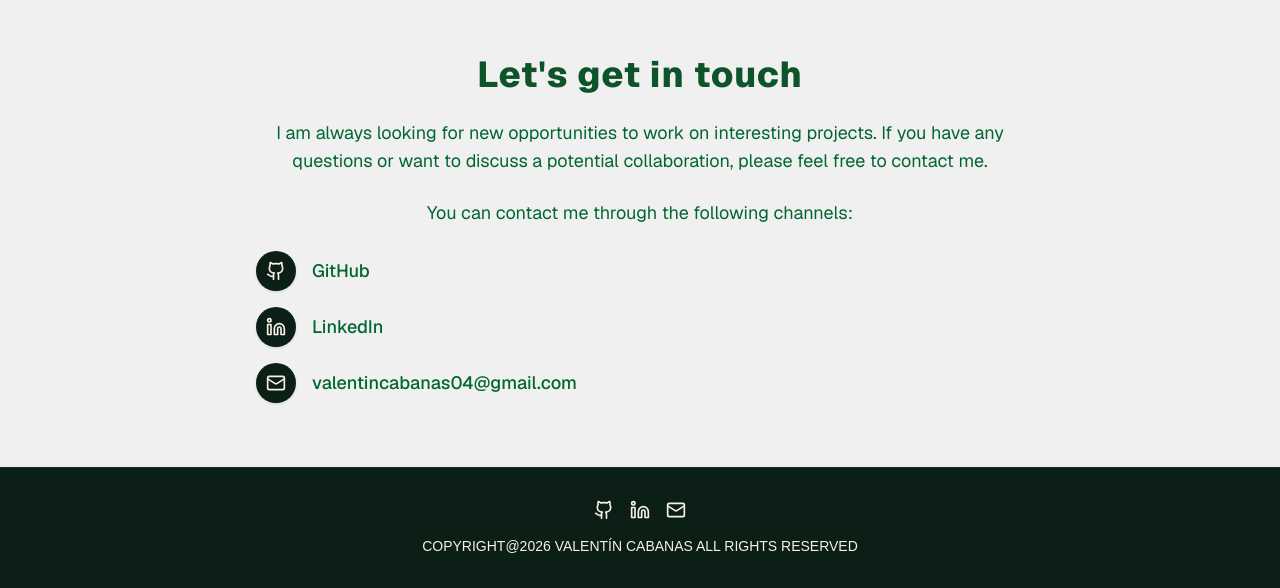
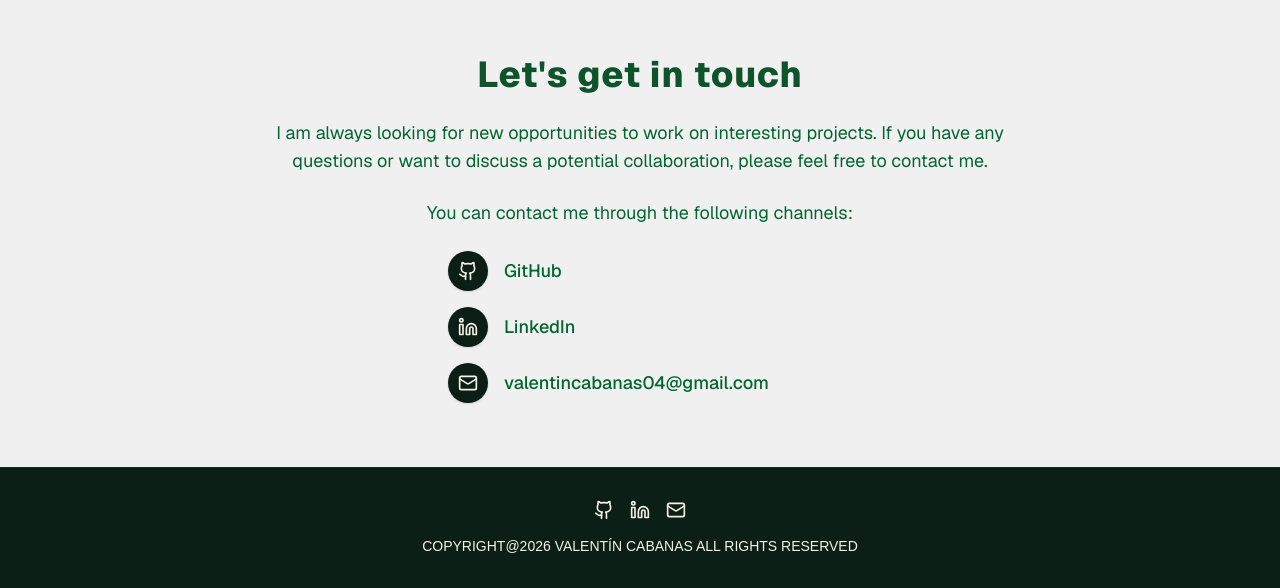
Before and after one commit to Valenc04/Portfolio, a Next.js app: page / in a window 1280 px wide. Shown: the part 1171-1759 px from the top of the page. Built offline with nearby package versions, Linux system fonts and the light colour scheme.

Commit message:
secccion contacto terminada, falta detalle en section sobre mi

```diff
--- a/app/page.tsx
+++ b/app/page.tsx
@@ -60,12 +60,12 @@ export default function Home() {
             You can contact me through the following channels:
           </p>
           <ul className="flex flex-col gap-4 w-full">
-            <li>
+            <li className="w-full flex justify-center">
               <a
                 href="https://github.com/Valenc04"
                 target="_blank"
                 rel="noopener noreferrer"
-                className="group flex items-center gap-4 justify-center sm:justify-start"
+                className="group flex items-center gap-4 w-full max-w-sm justify-start"
               >
                 <span className="flex items-center justify-center w-10 h-10 rounded-full bg-[#0b1f17] text-[#f5f1e6] shadow-sm transition-transform duration-200 ease-out group-hover:-translate-y-1 group-hover:scale-105 group-hover:shadow-md">
                   <Github className="w-5 h-5" />
@@ -75,12 +75,12 @@ export default function Home() {
                 </span>
               </a>
             </li>
-            <li>
+            <li className="w-full flex justify-center">
               <a
                 href="https://www.linkedin.com/in/valentin-cabanas-455158389"
                 target="_blank"
                 rel="noopener noreferrer"
-                className="group flex items-center gap-4 justify-center sm:justify-start"
+                className="group flex items-center gap-4 w-full max-w-sm justify-start"
               >
                 <span className="flex items-center justify-center w-10 h-10 rounded-full bg-[#0b1f17] text-[#f5f1e6] shadow-sm transition-transform duration-200 ease-out group-hover:-translate-y-1 group-hover:scale-105 group-hover:shadow-md">
                   <Linkedin className="w-5 h-5" />
@@ -90,10 +90,10 @@ export default function Home() {
                 </span>
               </a>
             </li>
-            <li>
+            <li className="w-full flex justify-center">
               <a
                 href="mailto:valentincabanas04@gmail.com"
-                className="group flex items-center gap-4 justify-center sm:justify-start"
+                className="group flex items-center gap-4 w-full max-w-sm justify-start"
               >
                 <span className="flex items-center justify-center w-10 h-10 rounded-full bg-[#0b1f17] text-[#f5f1e6] shadow-sm transition-transform duration-200 ease-out group-hover:-translate-y-1 group-hover:scale-105 group-hover:shadow-md">
                   <Mail className="w-5 h-5" />
```
Also changed, not shown: public/images/foto-personal.jpeg (added).
